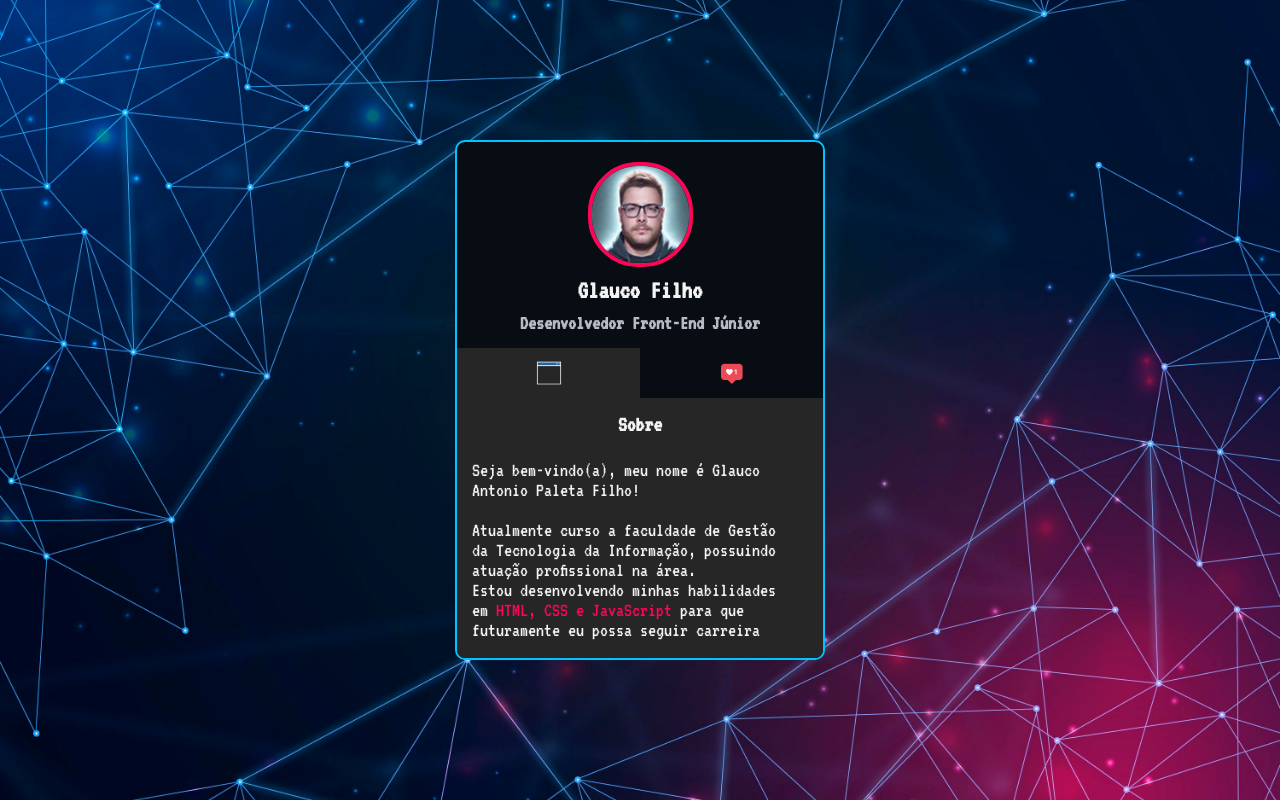
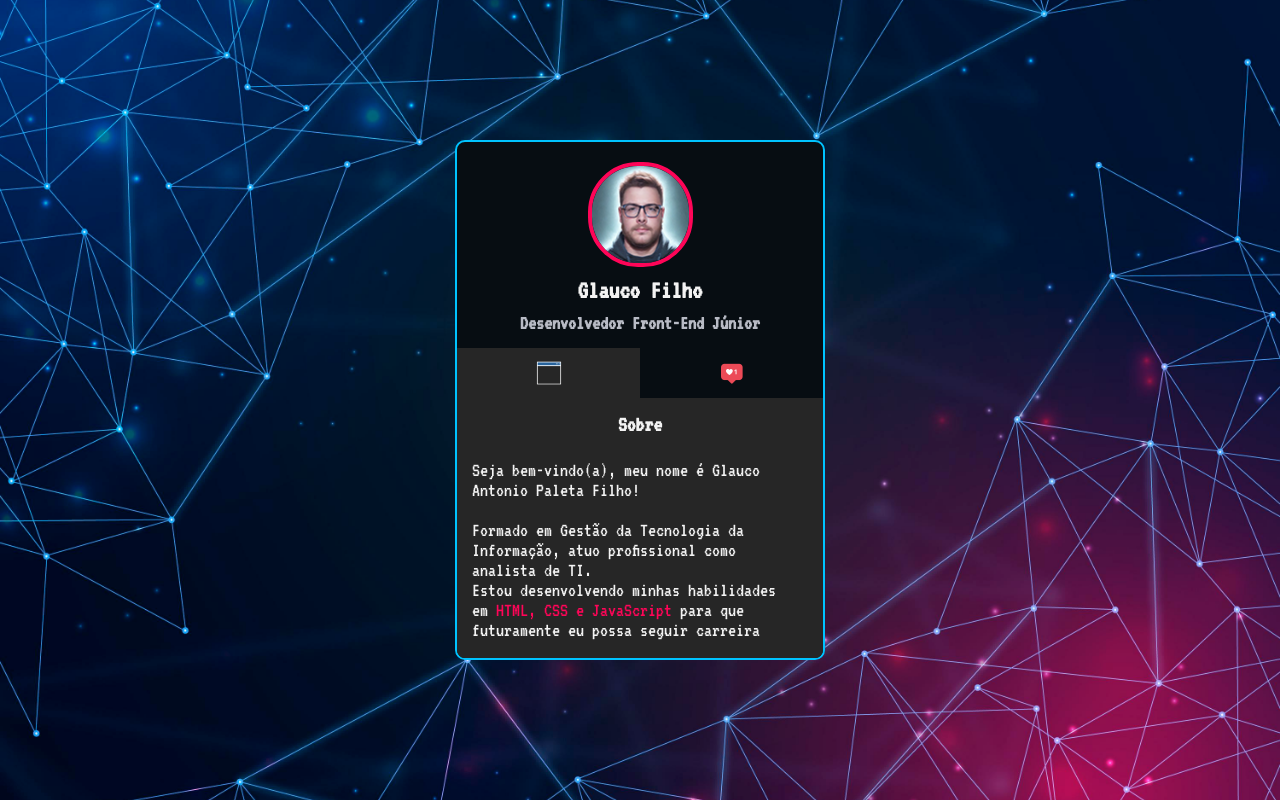
Before and after one commit to glaucopaleta/mini-portfolio, a plain HTML site: page index.html in a window 1280 px wide. Drawn offline with Linux system fonts and the light colour scheme.

Commit message:
Update index.html

```diff
--- a/index.html
+++ b/index.html
@@ -42,7 +42,7 @@
 							<p>Seja bem-vindo(a), meu nome é Glauco Antonio Paleta Filho!</p></br>
 
 							<p>
-								Atualmente curso a faculdade de Gestão da Tecnologia da Informação, possuindo atuação profissional na área.</br>
+								Formado em Gestão da Tecnologia da Informação, atuo profissional como analista de TI.</br>
                                	Estou desenvolvendo minhas habilidades em <span>HTML, CSS e JavaScript</span> para que futuramente eu possa seguir carreira profissional.</br>
                             	Possuo alguns hobbies, nos quais os favoritos são jogar, ouvir música, ver séries e filmes.
 							</p>
```
